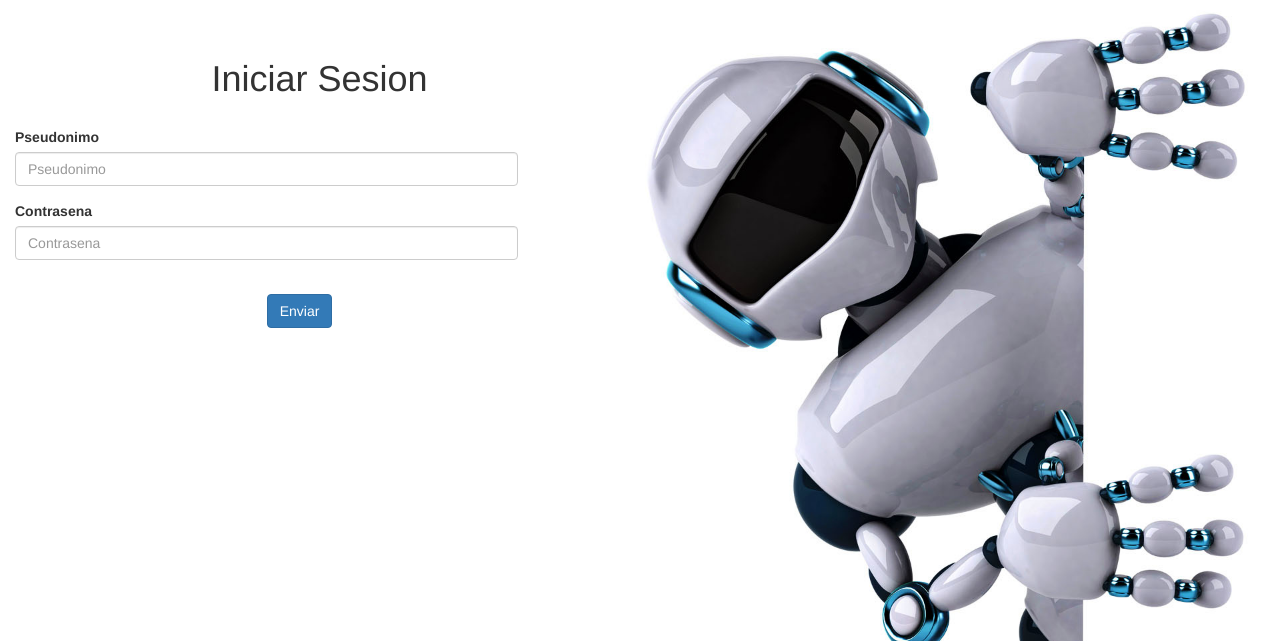
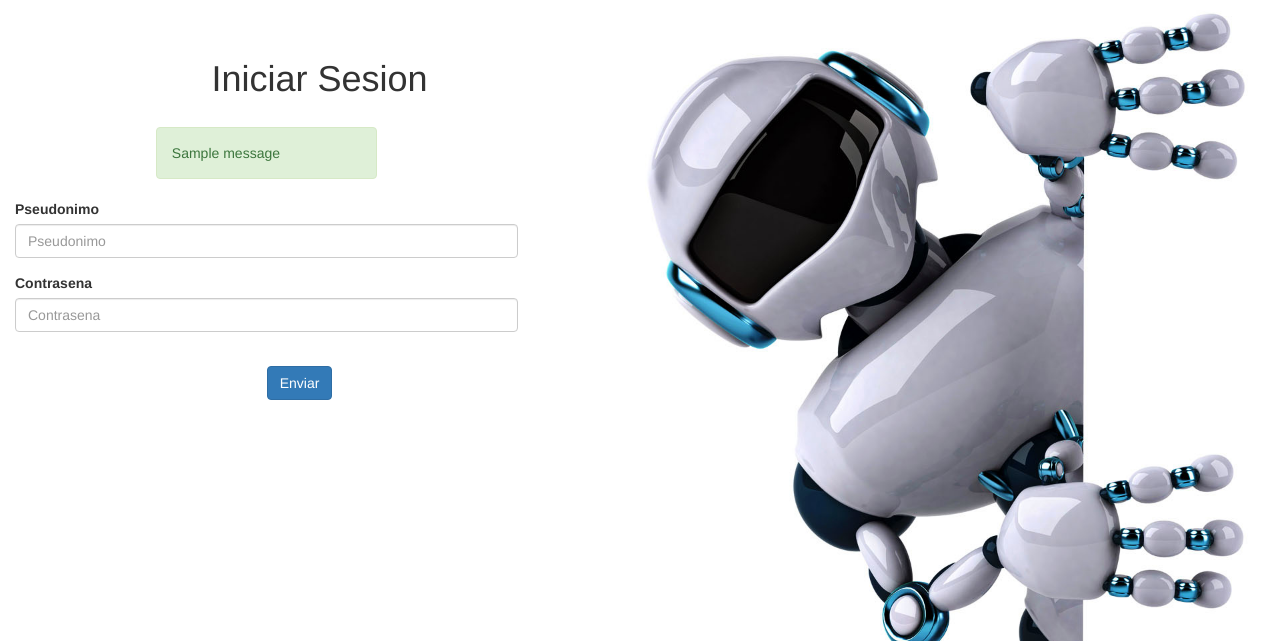
Before and after one commit to giffunis/2015-Pretec, a Django app: page /login/ in a window 1280 px wide. Shown: the top 641 px of the page. Run offline with Django 3.2, Linux system fonts and the light colour scheme; tables that the repository leaves empty hold one stand-in row (values such as "Sample post"); one stand-in notice (Sample message) is shown; parts of the project's set-up code (start-up, migrations or seed data) failed here and were passed over; some libraries are stand-ins or nearby versions.

Commit message:
otra forma de comprobar el login

```diff
--- a/usuarios/forms.py
+++ b/usuarios/forms.py
@@ -27,18 +27,6 @@ class LoginForm(forms.Form):
     pseudonimo = forms.CharField(label= 'Pseudonimo', max_length='20', min_length='5')
     password = forms.CharField(label='Contrasena', widget=forms.PasswordInput)
 
-    def clean(self):
-        pseudonimo = self.cleaned_data['pseudonimo']
-        password = self.cleaned_data['password']
-        try:
-            usuario = Usuario.objects.get(pseudonimo = pseudonimo)
-        except Usuario.DoesNotExist:
-            raise forms.ValidationError("El usuario no existe")
-        if usuario.password != password:
-            raise forms.ValidationError("El nombre de usuario o la contrasena no coinciden")
-        return self.cleaned_data
-
-
 class EditNameForm(forms.Form):
     nombre = forms.CharField(label='Nombre', max_length=30, min_length=2)
     apellidos = forms.CharField(label = 'Apellidos', max_length = 50)
--- a/usuarios/templates/login.html
+++ b/usuarios/templates/login.html
@@ -40,6 +40,18 @@
               {% endfor %}
             {% endif %}
 
+            {% if messages %}
+              <div class="row">
+                <!-- <div class='col-sm-12'> -->
+                <div class='col-sm-6 col-sm-offset-3'>
+                  {% for message in messages %}
+                    {% if message.tags == "success" %} <p class="alert alert-success">{{ message }}</p> {% endif %}
+                    {% if message.tags == "error" %} <p class="alert alert-danger">{{ message }}</p> {% endif %}
+                  {% endfor %}
+                </div>
+              </div>
+            {% endif %}
+
 		  			{% bootstrap_form form layout="horizontal" %}
 					<button type="submit" class="btn btn-primary col-sm-offset-6">Enviar</button>
 				</form>
--- a/usuarios/views.py
+++ b/usuarios/views.py
@@ -54,8 +54,17 @@ def login(request):
         if form.is_valid():
             pseudonimo = form.cleaned_data['pseudonimo']
             password = form.cleaned_data['password']
-            request.session['member_id'] = pseudonimo #creacion de la cookie
-            return HttpResponseRedirect('/home') #'perfil/',pseudonimo
+            try:
+                usuario = Usuario.objects.get(pseudonimo = pseudonimo)
+            except Usuario.DoesNotExist:
+                messages.error(request, 'El usuario no existe')
+            else:
+                usuario = Usuario.objects.get(pseudonimo = pseudonimo)
+                if usuario.password != password:
+                    messages.error(request, 'El nombre de usuario o la contrasena no coinciden')
+                else:
+                    request.session['member_id'] = pseudonimo #creacion de la cookie
+                    return HttpResponseRedirect('/home') #'perfil/',pseudonimo
 
     else:
         form = LoginForm()
```
